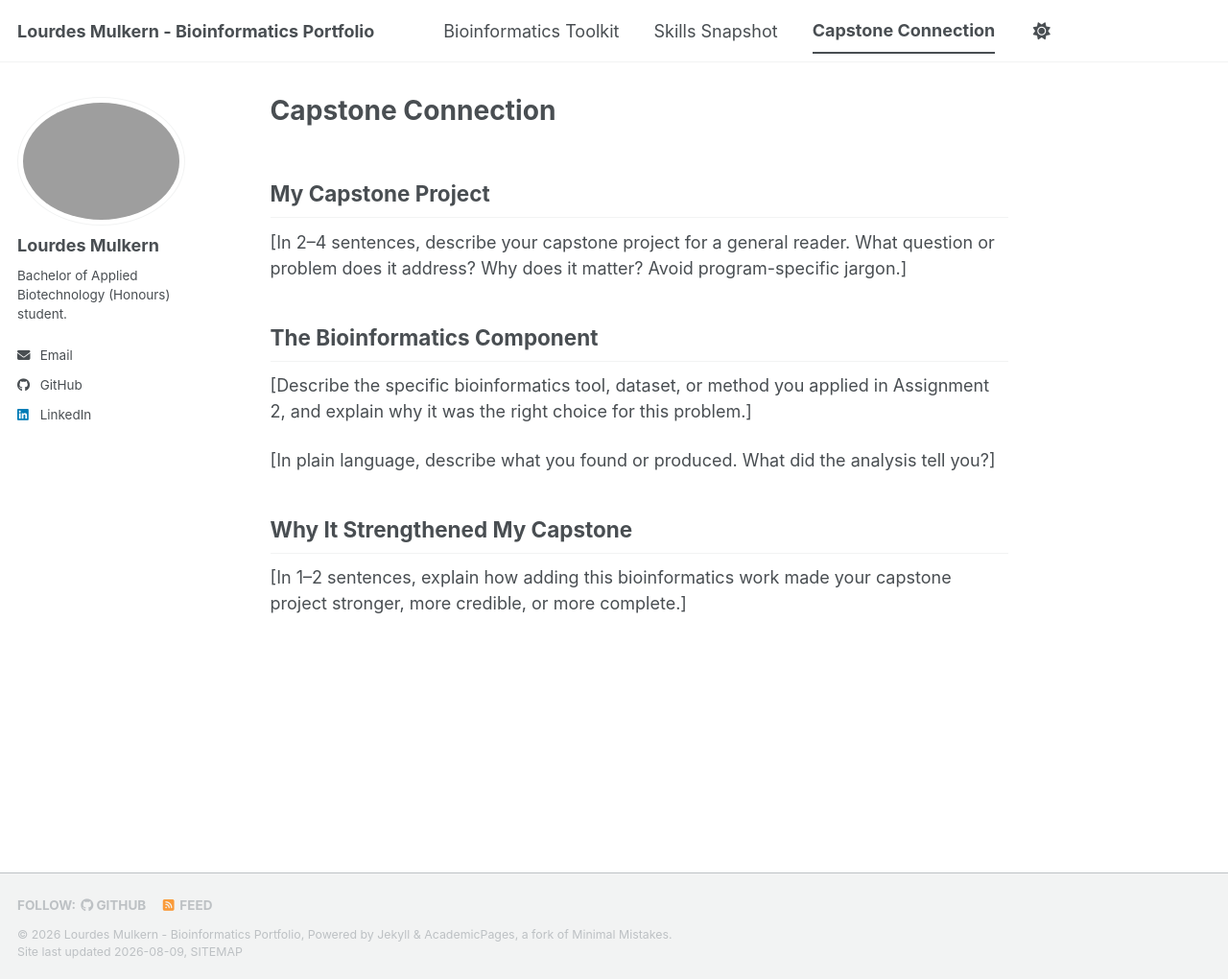
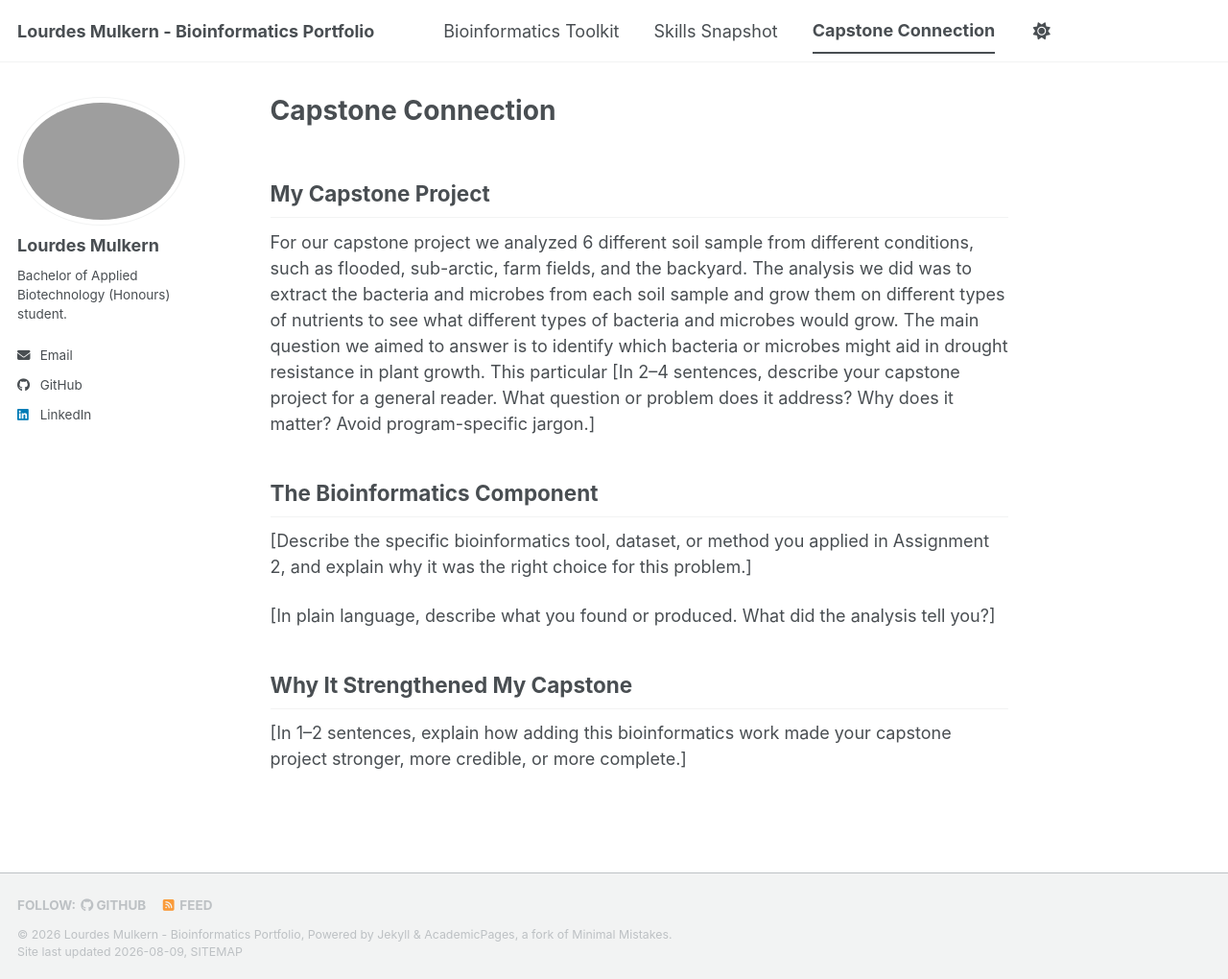
Before and after one commit to Lourdes-Mulkern/biot74000-portfolio, a Jekyll site: the page built from _pages/capstone.md, in a window 1280 px wide and 1020 px high. Shown: the whole window at 96% size. Built offline with Jekyll 4.4.1, drawn with Linux system fonts in a browser that asks for light colours; a script bundle is joined from its source files by our own code; library files that are not in the unit come from our copies.

Commit message:
Update capstone.md

```diff
--- a/_pages/capstone.md
+++ b/_pages/capstone.md
@@ -30,6 +30,7 @@ author_profile: true
 
 ## My Capstone Project
 
+For our capstone project we analyzed 6 different soil sample from different conditions, such as flooded, sub-arctic, farm fields, and the backyard. The analysis we did was to extract the bacteria and microbes from each soil sample and grow them on different types of nutrients to see what different types of bacteria and microbes would grow. The main question we aimed to answer is to identify which bacteria or microbes might aid in drought resistance in plant growth. This particular
 [In 2–4 sentences, describe your capstone project for a general reader. What
 question or problem does it address? Why does it matter? Avoid program-specific
 jargon.]
```
